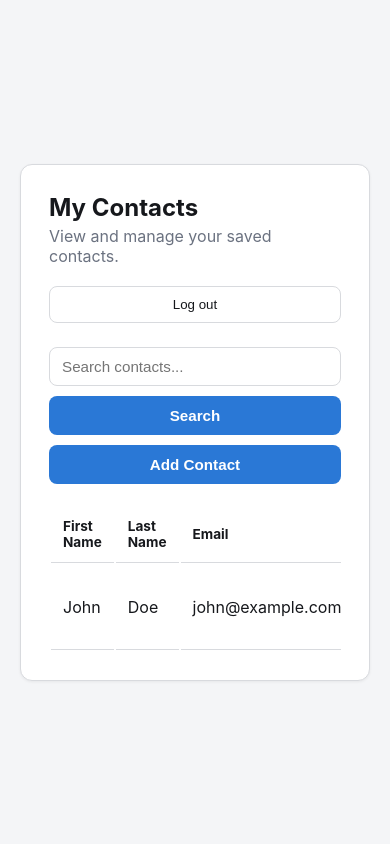
After one commit to MayankKotla/POOSD_small_project, a PHP site: page /public/contacts.html in a window 390 px wide. The commit adds this page. Run offline with PHP 8.4, Linux system fonts and the light colour scheme.

Commit message:
Build contacts page with CRUD UI, search, and responsive design

```diff
--- /dev/null
+++ b/public/contacts.html
@@ -0,0 +1,242 @@
+<!DOCTYPE html>
+<html lang="en">
+
+<head>
+  <meta charset="UTF-8">
+
+  <meta
+    name="viewport"
+    content="width=device-width, initial-scale=1.0"
+  >
+
+  <title>Contacts - Personal Contact Manager</title>
+
+  <link rel="stylesheet" href="css/style.css">
+</head>
+
+<body>
+
+  <main class="contacts-page">
+
+    <section class="contacts-panel">
+
+      <!-- Header -->
+      <div class="contacts-header">
+
+        <div>
+          <h1>My Contacts</h1>
+
+          <p class="subtitle">
+            View and manage your saved contacts.
+          </p>
+        </div>
+
+        <button
+          id="logout-button"
+          class="secondary-button"
+        >
+          Log out
+        </button>
+
+      </div>
+
+      <!-- Message Banner -->
+      <div
+        id="contacts-banner"
+        class="banner"
+      ></div>
+
+      <!-- Add/Edit Contact Form -->
+      <div
+        id="contact-form-container"
+        class="contact-form-container hidden"
+      >
+
+        <h2 id="contact-form-title">
+          Add Contact
+        </h2>
+
+        <form id="contact-form">
+
+          <div class="form-grid">
+
+            <div class="field">
+
+              <label for="first-name">
+                First Name
+              </label>
+
+              <input
+                type="text"
+                id="first-name"
+                required
+              >
+
+            </div>
+
+            <div class="field">
+
+              <label for="last-name">
+                Last Name
+              </label>
+
+              <input
+                type="text"
+                id="last-name"
+                required
+              >
+
+            </div>
+
+            <div class="field">
+
+              <label for="email">
+                Email
+              </label>
+
+              <input
+                type="email"
+                id="email"
+                required
+              >
+
+              <span id="email-error" class="field-error"></span>
+
+            </div>
+
+            <div class="field">
+
+              <label for="phone">
+                Phone
+              </label>
+
+              <input
+                type="tel"
+                id="phone"
+                required
+              >
+
+            </div>
+
+          </div>
+
+          <div class="form-actions">
+
+            <button
+              type="button"
+              id="cancel-contact-button"
+              class="secondary-button"
+            >
+              Cancel
+            </button>
+
+            <button
+              type="submit"
+              class="submit"
+            >
+              Save Contact
+            </button>
+
+          </div>
+
+        </form>
+
+      </div>
+
+      <!-- Search / Add Toolbar -->
+      <div class="contacts-toolbar">
+
+        <input
+          type="text"
+          id="search-input"
+          placeholder="Search contacts..."
+        >
+
+        <button
+          id="search-button"
+          class="submit"
+        >
+          Search
+        </button>
+
+        <button
+          id="add-contact-button"
+          class="submit"
+        >
+          Add Contact
+        </button>
+
+      </div>
+
+      <!-- Contacts Table -->
+      <div class="contacts-table-wrapper">
+
+        <table class="contacts-table">
+
+          <thead>
+
+            <tr>
+              <th>First Name</th>
+              <th>Last Name</th>
+              <th>Email</th>
+              <th>Phone</th>
+              <th>Date Created</th>
+              <th>Actions</th>
+            </tr>
+
+          </thead>
+
+          <tbody id="contacts-table-body">
+
+            <!-- Temporary test contact -->
+            <tr>
+
+              <td>John</td>
+
+              <td>Doe</td>
+
+              <td>
+                john@example.com
+              </td>
+
+              <td>
+                407-555-1234
+              </td>
+
+              <td>
+                09/13/2026
+              </td>
+
+              <td>
+
+                <button
+                  class="edit-button"
+                >
+                  Edit
+                </button>
+
+                <button
+                  class="delete-button"
+                >
+                  Delete
+                </button>
+
+              </td>
+
+            </tr>
+
+          </tbody>
+
+        </table>
+
+      </div>
+
+    </section>
+
+  </main>
+
+  <script src="js/contacts.js"></script>
+
+</body>
+
+</html>
--- a/public/css/style.css
+++ b/public/css/style.css
@@ -138,3 +138,188 @@ button.submit:disabled { opacity: 0.6; cursor: not-allowed; }
   color: var(--ink-muted);
   text-align: center;
 }
+
+/* contact page */
+.contacts-page {
+  width: 100%;
+  padding: 40px 20px;
+}
+
+.contacts-panel {
+  width: 100%;
+  max-width: 1100px;
+  margin: 0 auto;
+  background: var(--surface);
+  border: 1px solid var(--border);
+  border-radius: 12px;
+  padding: 28px;
+  box-shadow: 0 1px 3px rgba(0, 0, 0, 0.06);
+}
+
+.contacts-header {
+  display: flex;
+  justify-content: space-between;
+  align-items: center;
+  gap: 20px;
+  margin-bottom: 24px;
+}
+
+.contacts-header h1 {
+  margin: 0 0 4px;
+}
+
+.contacts-header .subtitle {
+  margin: 0;
+  color: var(--ink-muted);
+}
+
+.contacts-toolbar {
+  display: flex;
+  gap: 10px;
+  margin-bottom: 20px;
+}
+
+.contacts-toolbar input {
+  flex: 1;
+  padding: 10px 12px;
+  border: 1px solid var(--border);
+  border-radius: 8px;
+  font-size: 0.95rem;
+}
+
+.contacts-toolbar input:focus {
+  outline: none;
+  border-color: var(--accent);
+}
+
+.contacts-toolbar .submit {
+  width: auto;
+  margin: 0;
+  white-space: nowrap;
+}
+
+.secondary-button {
+  padding: 10px 14px;
+  border: 1px solid var(--border);
+  border-radius: 8px;
+  background: var(--surface);
+  color: var(--ink);
+  cursor: pointer;
+}
+
+.secondary-button:hover {
+  background: var(--page-bg);
+}
+
+.contacts-table-wrapper {
+  width: 100%;
+  overflow-x: auto;
+}
+
+.contact-table {
+  width: 100%;
+  border-collapse: collapse;
+}
+
+.contacts-table th, .contacts-table td {
+  padding: 12px;
+  text-align: left;
+  border-bottom: 1px solid var(--border);
+}
+
+.contacts-table th {
+  font-size: 0.85rem;
+}
+
+.edit-button, .delete-button {
+  border: none;
+  border-radius: 6px;
+  padding: 7px 10px;
+  cursor: pointer;
+  display: inline-block;
+}
+
+.edit-button {
+  background: var(--accent);
+  color: white;
+}
+
+.delete-button {
+  background: var(--error);
+  color: white;
+  margin-left: 6px;
+}
+
+@media (max-width: 700px) {
+
+  .contacts-header {
+    flex-direction: column;
+    align-items: stretch;
+  }
+
+  .contacts-toolbar {
+    flex-direction: column;
+  }
+
+  .contacts-toolbar .submit, .secondar-button {
+    width: 100%;
+  }
+}
+
+/* Add/Edit Contact Form */
+
+.contact-form-container {
+  margin-bottom: 24px;
+  padding: 20px;
+  border: 1px solid var(--border);
+  border-radius: 10px;
+  background: var(--page-bg);
+}
+
+.contact-form-container h2 {
+  margin-top: 0;
+  margin-bottom: 18px;
+}
+
+.form-grid {
+  display: grid;
+  grid-template-columns: repeat(2, 1fr);
+  gap: 16px;
+}
+
+.form-actions {
+  display: flex;
+  justify-content: flex-end;
+  gap: 10px;
+  margin-top: 10px;
+}
+
+.form-actions .submit {
+  width: auto;
+  margin: 0;
+}
+
+.hidden {
+  display: none;
+}
+
+@media (max-width: 700px) {
+  .form-grid {
+    grid-template-columns: 1fr;
+  }
+
+  .form-actions {
+    flex-direction: column;
+  }
+
+  .form-actions .submit,
+  .form-actions .secondary-button {
+    width: 100%;
+  }
+}
+
+.contacts-table th:last-child,
+.contacts-table td:last-child {
+  min-width: 140px;
+  white-space: nowrap;
+}
--- /dev/null
+++ b/public/js/contacts.js
@@ -0,0 +1,216 @@
+const addContactButton = document.getElementById("add-contact-button");
+const cancelContactButton = document.getElementById("cancel-contact-button");
+const contactFormContainer = document.getElementById("contact-form-container");
+const contactFormTitle = document.getElementById("contact-form-title");
+const contactForm = document.getElementById("contact-form");
+const contactTableBody = document.getElementById("contacts-table-body");
+
+const firstNameInput = document.getElementById("first-name");
+const lastNameInput = document.getElementById("last-name");
+const emailInput = document.getElementById("email");
+const phoneInput = document.getElementById("phone");
+const searchInput = document.getElementById("search-input");
+const searchButton = document.getElementById("search-button");
+const contactsBanner = document.getElementById("contacts-banner");
+
+let rowBeingEdited = null;
+
+function showError(message) {
+    contactsBanner.textContent = message;
+    contactsBanner.className = "banner error";
+}
+
+function showSuccess(message) {
+    contactsBanner.textContent = message;
+    contactsBanner.className = "banner success";
+}
+
+function clearBanner() {
+    contactsBanner.textContent = "";
+    contactsBanner.className = "banner";
+}
+
+
+// Open Add Contact form
+addContactButton.addEventListener("click", function () {
+
+    clearBanner();
+
+    contactFormTitle.textContent = "Add Contact";
+
+  contactForm.reset();
+
+  rowBeingEdited = null;
+
+  contactFormContainer.classList.remove("hidden");
+});
+
+
+// Close form
+cancelContactButton.addEventListener("click", function () {
+  contactForm.reset();
+
+  rowBeingEdited = null;
+
+  contactFormContainer.classList.add("hidden");
+});
+
+
+// Handle Edit button clicks
+contactTableBody.addEventListener("click", function (event) {
+
+  if (event.target.classList.contains("edit-button")) {
+
+    clearBanner();
+
+    const button = event.target;
+
+    const row = button.closest("tr");
+
+    const cells = row.querySelectorAll("td");
+
+    contactFormTitle.textContent = "Edit Contact";
+
+    firstNameInput.value = cells[0].textContent.trim();
+    lastNameInput.value = cells[1].textContent.trim();
+    emailInput.value = cells[2].textContent.trim();
+    phoneInput.value = cells[3].textContent.trim();
+
+    rowBeingEdited = row;
+
+    contactFormContainer.classList.remove("hidden");
+  }
+
+  if (event.target.classList.contains("delete-button")) {
+
+  const row = event.target.closest("tr");
+
+  const firstName = row.cells[0].textContent.trim();
+  const lastName = row.cells[1].textContent.trim();
+
+  const confirmed = confirm(
+    `Are you sure you want to delete ${firstName} ${lastName}?`
+  );
+
+  if (confirmed) {
+    row.remove();
+    showSuccess("Contact deleted successfully.");
+  }
+}
+
+});
+
+
+// Save Contact
+contactForm.addEventListener("submit", function (event) {
+
+  event.preventDefault();
+
+  const firstName = firstNameInput.value.trim();
+  const lastName = lastNameInput.value.trim();
+  const email = emailInput.value.trim();
+  const phone = phoneInput.value.trim();
+
+  const today = new Date().toLocaleDateString();
+
+  clearBanner();
+
+if (
+    firstName === "" ||
+    lastName === "" ||
+    email === "" ||
+    phone === ""
+) {
+    showError("Please complete all contact fields.");
+    return;
+}
+
+if (!email.includes("@") || !email.includes(".")) {
+    showError("Please enter a valid email address.");
+    return;
+}
+
+  // Editing an existing contact
+  if (rowBeingEdited !== null) {
+
+    const cells = rowBeingEdited.querySelectorAll("td");
+
+    cells[0].textContent = firstName;
+    cells[1].textContent = lastName;
+    cells[2].textContent = email;
+    cells[3].textContent = phone;
+
+    showSuccess("Contact updated successfully.");
+
+  }
+
+  // Adding a new contact
+  else {
+
+    const newRow = document.createElement("tr");
+
+    newRow.innerHTML = `
+      <td>${firstName}</td>
+      <td>${lastName}</td>
+      <td>${email}</td>
+      <td>${phone}</td>
+      <td>${today}</td>
+      <td>
+        <button class="edit-button">
+          Edit
+        </button>
+
+        <button class="delete-button">
+          Delete
+        </button>
+      </td>
+    `;
+
+    contactTableBody.appendChild(newRow);
+
+    showSuccess("Contact added successfully.");
+  }
+
+  contactForm.reset();
+
+  rowBeingEdited = null;
+
+  contactFormContainer.classList.add("hidden");
+});
+
+// Search contacts
+searchButton.addEventListener("click", function () {
+
+  const searchTerm = searchInput.value.trim().toLowerCase();
+
+  const rows = contactTableBody.querySelectorAll("tr");
+
+  rows.forEach(function (row) {
+
+    const cells = row.querySelectorAll("td");
+
+    const firstName = cells[0].textContent.toLowerCase();
+    const lastName = cells[1].textContent.toLowerCase();
+
+    const matchesSearch =
+      firstName.includes(searchTerm) ||
+      lastName.includes(searchTerm);
+
+    if (matchesSearch) {
+      row.style.display = "";
+    } else {
+      row.style.display = "none";
+    }
+
+  });
+
+});
+
+// Search when Enter key is pressed
+searchInput.addEventListener("keydown", function (event) {
+
+    if (event.key === "Enter") {
+        searchButton.click();
+    }
+
+});
```
